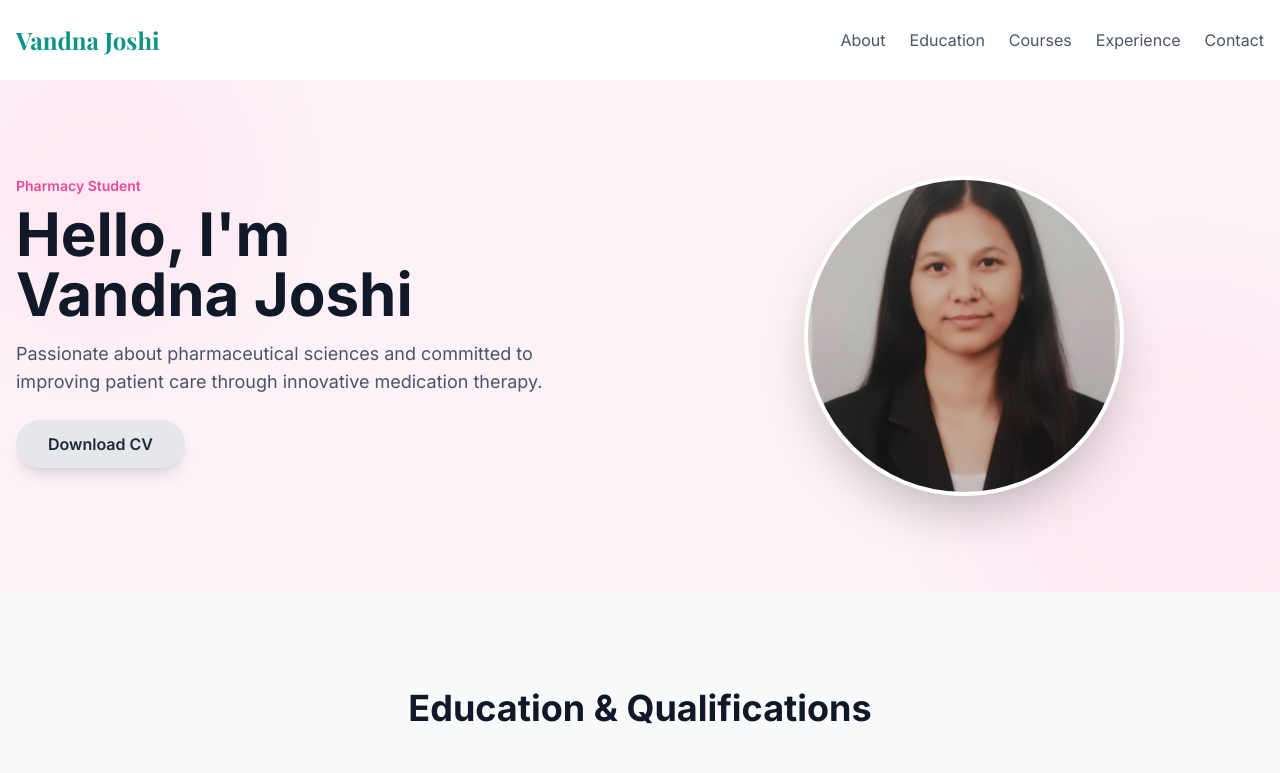
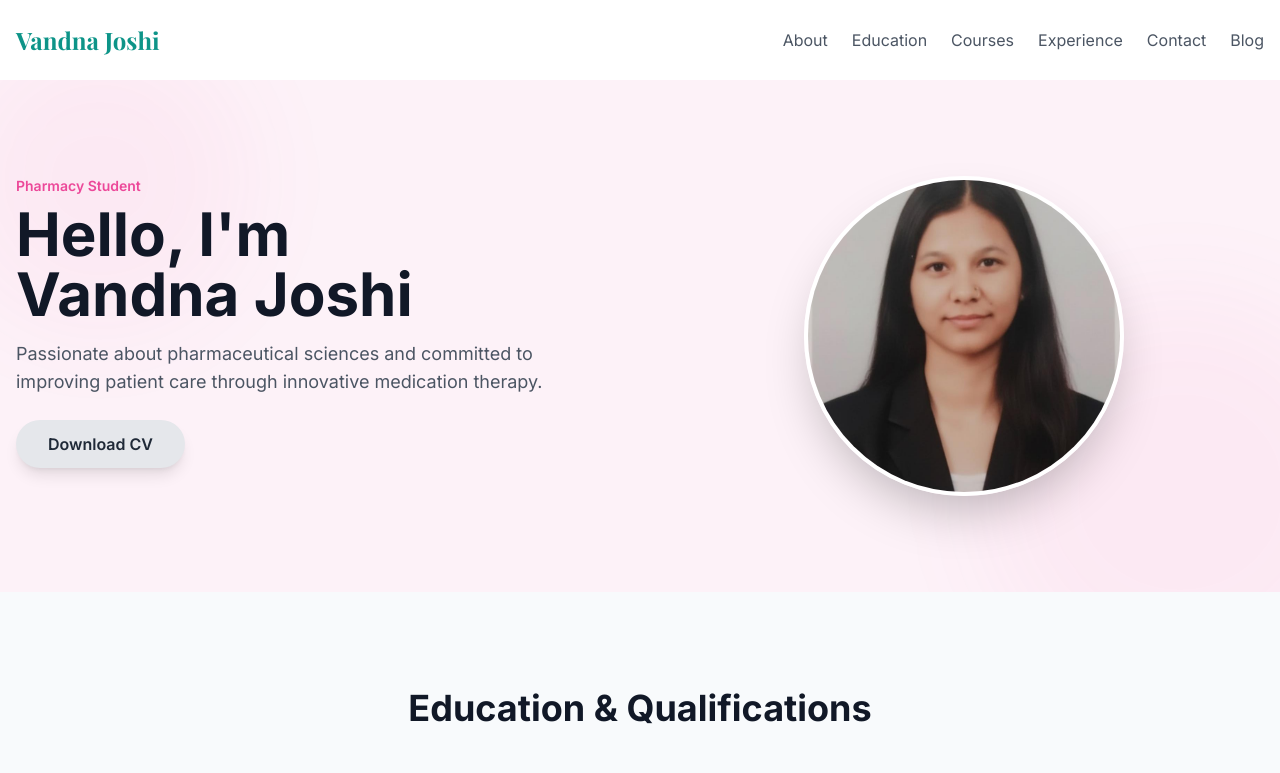
Before and after one commit to vandnaj01/pharmacy-portfolio, a plain HTML site: page index.html in a window 1280 px wide. Shown: the top 773 px of the page. Drawn offline with nearby package versions, Linux system fonts and the light colour scheme.

Commit message:
Update index.html

```diff
--- a/index.html
+++ b/index.html
@@ -100,6 +100,8 @@
                     <li><a href="#courses" class="text-gray-600 hover:text-teal-600 transition-colors">Courses</a></li>
                     <li><a href="#experience" class="text-gray-600 hover:text-teal-600 transition-colors">Experience</a></li>
                     <li><a href="#contact" class="text-gray-600 hover:text-teal-600 transition-colors">Contact</a></li>
+                    <li><a href="blog.html" class="text-gray-600 hover:text-teal-600 transition-colors">Blog</a></li>
+
                 </ul>
             </nav>
         </div>
```
